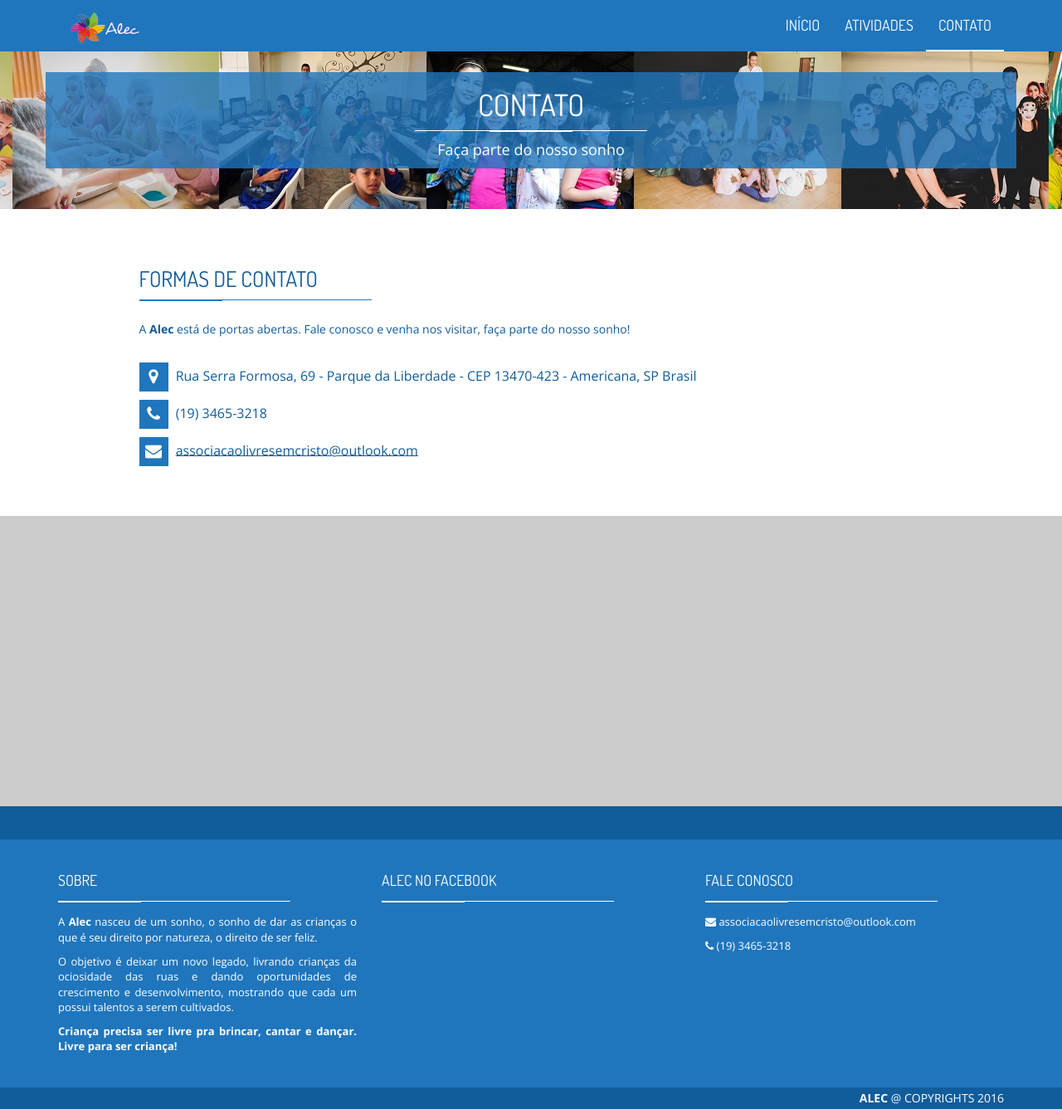
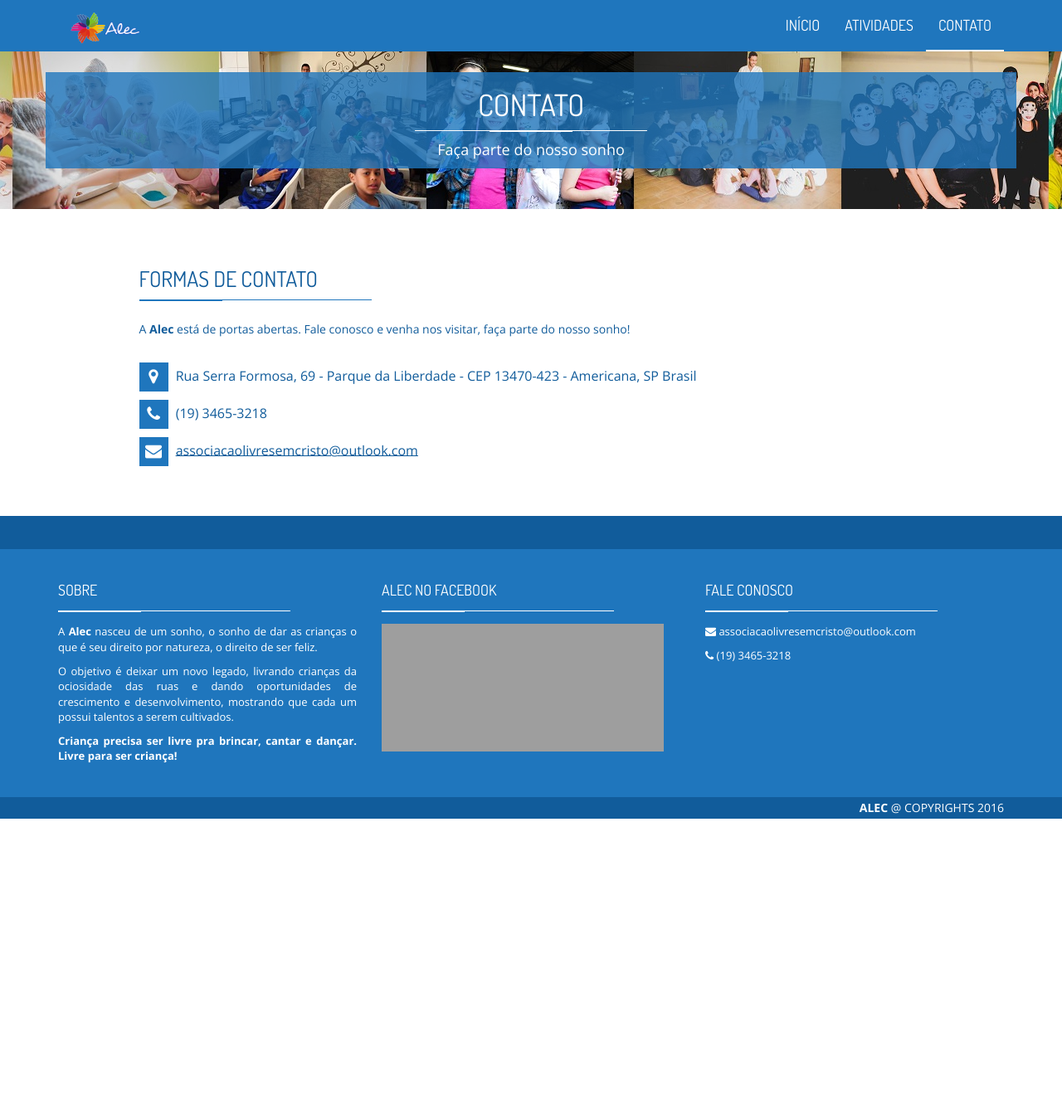
Before and after one commit to eusoualec/eusoualec.github.io, a Jekyll site: the page built from contact.html, in a window 1280 px wide. Shown: the whole page at 83% size. Built offline with Jekyll 4.4.1, drawn with Linux system fonts in a browser that asks for light colours; nearby versions of some CDN libraries; after the commit the page ends 987 px from its top, so only the background shows below that; grey boxes are pictures that could not be loaded.

```diff
--- a/contact.html
+++ b/contact.html
@@ -39,7 +39,3 @@ page-description: Faça parte do nosso sonho
 
 
 	</div>
-
-	<div id="contact-map" class="contact-map">
-	<script src="https://maps.googleapis.com/maps/api/js?key=AIzaSyBlik_c2Bm5ypGKm-GHUCG_T5DMkCTPbQw&&sensor=false&callback=initialize" async defer></script>
-	</div>
```
